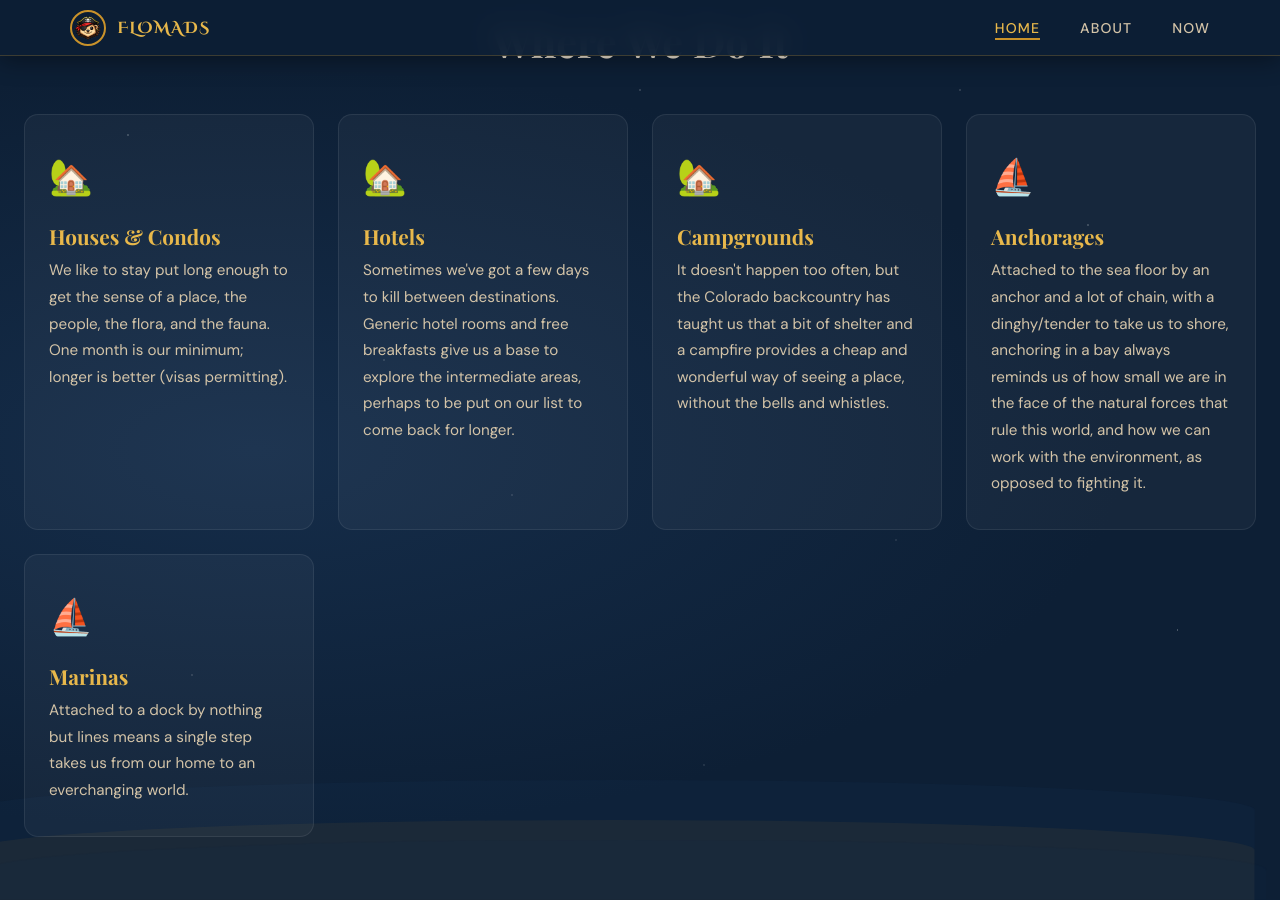
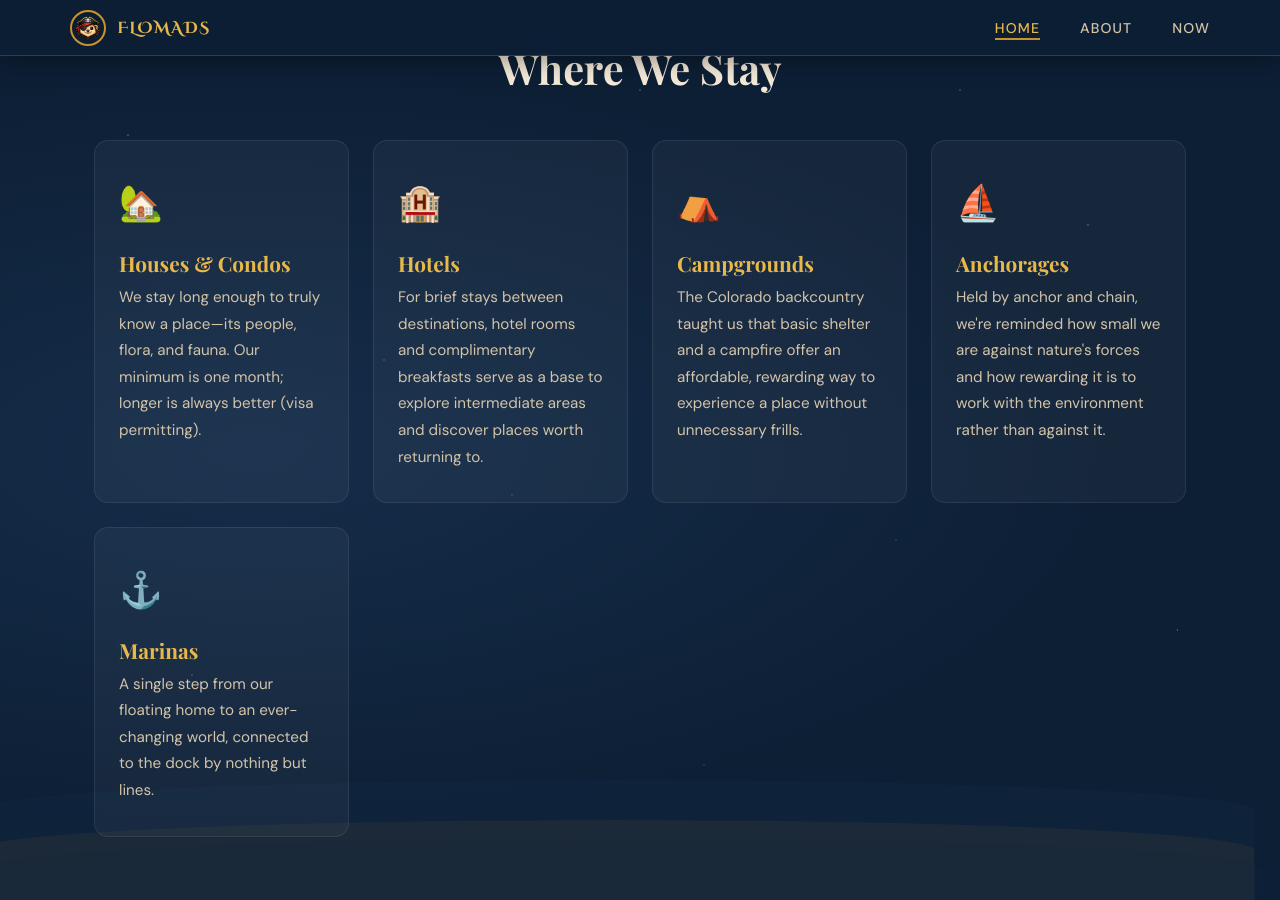
Before and after one commit to Synergy-UpLink/flomads, a Jekyll site: the page built from index.html, in a window 1280 px wide and 900 px high, scrolled down 2380 px. Built offline with Jekyll 4.4.1, drawn with Linux system fonts in a browser that asks for light colours; some web fonts are replaced; some of the changed text lies outside the part shown.

Commit message:
Some content refactoring

```diff
--- a/index.html
+++ b/index.html
@@ -106,7 +106,6 @@
   </div>
 </section>
 
-<!-- HOW WE TRAVEL -->
 <section class="section travel-section">
   <div class="container">
     <h2 class="section-title center">How We Get There</h2>
@@ -114,71 +113,78 @@
       <div class="travel-card">
         <div class="travel-icon">⛵</div>
         <h3>By Sea</h3>
-        <p>We spent years living aboard a 36 foot ketch sailboat, and are still always willing to crew or be guests on things that float.</p>
+        <p>We spent years living aboard a 36-foot ketch sailboat and remain enthusiastic about crewing or guesting on any vessel that floats.</p>
       </div>
       <div class="travel-card">
         <div class="travel-icon">🐾</div>
         <h3>By Land</h3>
-        <p>We don't have a car of our own anymore, so buses, trains, bicycles, and our feet lead the way.</p>
+        <p>Without a car of our own, we rely on buses, trains, bicycles, and our feet to navigate the world.</p>
       </div>
       <div class="travel-card">
-        <div class="travel-icon">🏡</div>
+        <div class="travel-icon">✈️</div>
         <h3>By Air</h3>
-        <p>Some hops are too slow by sea, and too inconvenient by land. It's then when we brave airports and a lack of legroom.</p>
+        <p>When distances are too vast for sea travel or land routes prove impractical, we brave airports and cramped cabins to reach our destinations.</p>
       </div>
     </div>
-  </section>
-  <section class="section travel-section">
-    <h2 class="section-title center">Where We Do It</h2>
+  </div>
+</section>
+
+<section class="section travel-section">
+  <div class="container">
+    <h2 class="section-title center">Where We Stay</h2>
     <div class="travel-grid">
       <div class="travel-card">
         <div class="travel-icon">🏡</div>
-        <h3>Houses &amp; Condos</h3>
-        <p>We like to stay put long enough to get the sense of a place, the people, the flora, and the fauna. One month is our minimum; longer is better (visas permitting).</p>
+        <h3>Houses & Condos</h3>
+        <p>We stay long enough to truly know a place—its people, flora, and fauna. Our minimum is one month; longer is always better (visa permitting).</p>
       </div>
       <div class="travel-card">
-        <div class="travel-icon">🏡</div>
+        <div class="travel-icon">🏨</div>
         <h3>Hotels</h3>
-        <p>Sometimes we've got a few days to kill between destinations. Generic hotel rooms and free breakfasts give us a base to explore the intermediate areas, perhaps to be put on our list to come back for longer.</p>
+        <p>For brief stays between destinations, hotel rooms and complimentary breakfasts serve as a base to explore intermediate areas and discover places worth returning to.</p>
       </div>
       <div class="travel-card">
-        <div class="travel-icon">🏡</div>
+        <div class="travel-icon">⛺</div>
         <h3>Campgrounds</h3>
-        <p>It doesn't happen too often, but the Colorado backcountry has taught us that a bit of shelter and a campfire provides a cheap and wonderful way of seeing a place, without the bells and whistles.</p>
+        <p>The Colorado backcountry taught us that basic shelter and a campfire offer an affordable, rewarding way to experience a place without unnecessary frills.</p>
       </div>
       <div class="travel-card">
         <div class="travel-icon">⛵</div>
         <h3>Anchorages</h3>
-        <p>Attached to the sea floor by an anchor and a lot of chain, with a dinghy/tender to take us to shore, anchoring in a bay always reminds us of how small we are in the face of the natural forces that rule this world, and how we can work with the environment, as opposed to fighting it.</p>
+        <p>Held by anchor and chain, we're reminded how small we are against nature's forces and how rewarding it is to work with the environment rather than against it.</p>
       </div>
       <div class="travel-card">
-        <div class="travel-icon">⛵</div>
+        <div class="travel-icon">⚓</div>
         <h3>Marinas</h3>
-        <p>Attached to a dock by nothing but lines means a single step takes us from our home to an everchanging world. </p>
-      </div>
-    </div>
-  </section>
-  <section class="section travel-section">
-    <h2 class="section-title center">How We Do It</h2>
-    <div class="travel-grid">
-      <div class="travel-card">
-        <div class="travel-icon">⛵</div>
-        <h3>Remote Work</h3>
-        <p>One of us is an expert software architect, engineer, and overall nerd. The other is an artist, copy editor, and digital designer. Digital technology has almost always been able to separate a thing from a physical location, and COVID-19 seemed to make that fact obvious to companies.</p>
-      </div>
-      <div class="travel-card">
-        <div class="travel-icon">🏡</div>
-        <h3>Pet Sitting</h3>
-        <p>Animals are often better people than people, but traveling with pets (especially internationally) can be a logistical nightmare, in addition, sometimes it's unfair and unhealthy for the animals. When we were pet free and started traveling full time, it did not take us long to start missing that furry companionship. The Admiral found some pet-sitting websites, and within a week of making the decision to do pet-sit as part of our travels, we had our first official sit scheduled. We haven't looked back since, and it is still our preferred method of seeing the world.</p>
-      </div>
-      <div class="travel-card">
-        <div class="travel-icon">🏡</div>
-        <h3>Sabbaticals</h3>
-        <p>Sometimes a contract is up and a project is finished. Frugal habits and savings combined with the fact that every place on this planet has so much to offer that it can't be experienced in the 24 hours per day available means that sometimes we just be. We just live.</p>
+        <p>A single step from our floating home to an ever-changing world, connected to the dock by nothing but lines.</p>
       </div>
     </div>
   </div>
 </section>
+
+<section class="section travel-section">
+  <div class="container">
+    <h2 class="section-title center">How We Fund Our Travels</h2>
+    <div class="travel-grid">
+      <div class="travel-card">
+        <div class="travel-icon">💻</div>
+        <h3>Remote Work</h3>
+        <p>One of us is a software architect and engineer; the other is an artist, copy editor, and digital designer. Technology has long separated work from location, and companies have finally embraced this reality.</p>
+      </div>
+      <div class="travel-card">
+        <div class="travel-icon">🐾</div>
+        <h3>Pet Sitting</h3>
+        <p>International pet travel is logistically complex and often unfair to animals. Pet-sitting websites offered the perfect solution: companionship for us and care for pets. It became our preferred way to travel, combining meaningful animal interaction with sustainable adventure.</p>
+      </div>
+      <div class="travel-card">
+        <div class="travel-icon">🌍</div>
+        <h3>Sabbaticals</h3>
+        <p>Between contracts and completed projects, we lean on frugal habits and savings to fund periods of simply living. With so much to experience and only 24 hours daily, sometimes the best choice is to slow down and be present.</p>
+      </div>
+    </div>
+  </div>
+</section>
+
 
 <!-- PASSIONS -->
 <section class="section passion-section">
```
